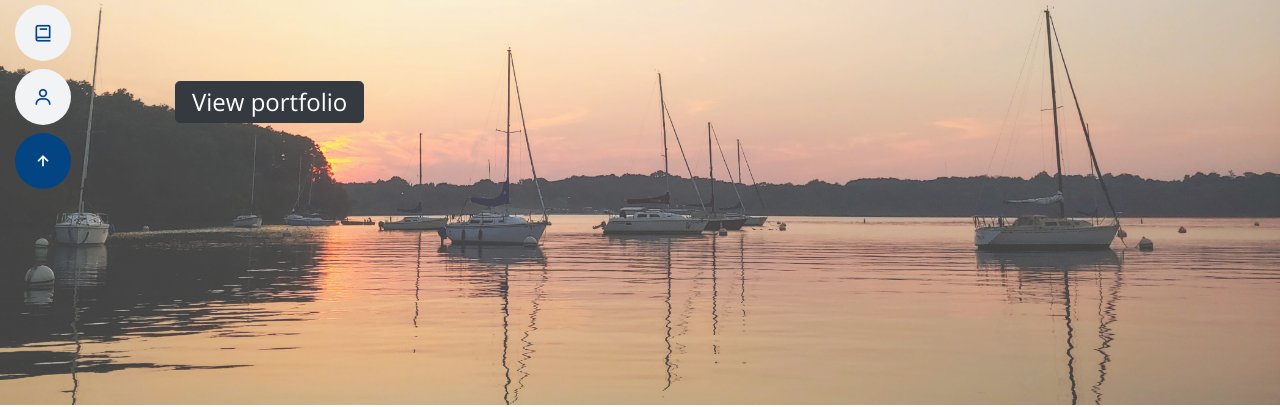
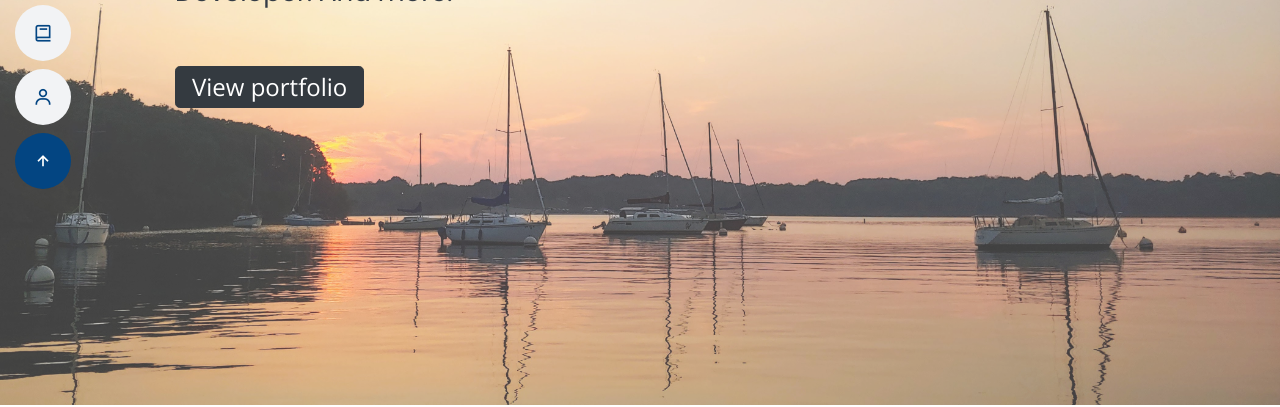
Before and after one commit to mg-skc/Portfolio-10-2020, a plain HTML site: page MyResume/index.html in a window 1280 px wide. Shown: the part 395-802 px from the top of the page. Drawn offline with nearby package versions, Linux system fonts and the light colour scheme.

Commit message:
more updates

```diff
--- a/MyResume/index.html
+++ b/MyResume/index.html
@@ -68,7 +68,7 @@
        <!-- <a href="#" class="linkedin"><i class="bx bxl-linkedin"></i></a>
         <button type="button" class="btn btn-round-lg btn-lg btn-dark">Portfolio</button> -->
        <br>
-        <a class="social-links btn btn-round-lg btn-lg btn-dark" href="#portfolio" role="button">View portfolio</a>
+        <a class="btn btn-round-lg btn-lg btn-dark" href="#portfolio" role="button">View portfolio</a>
       </div>
     </div>
   </section><!-- End Hero -->
```
